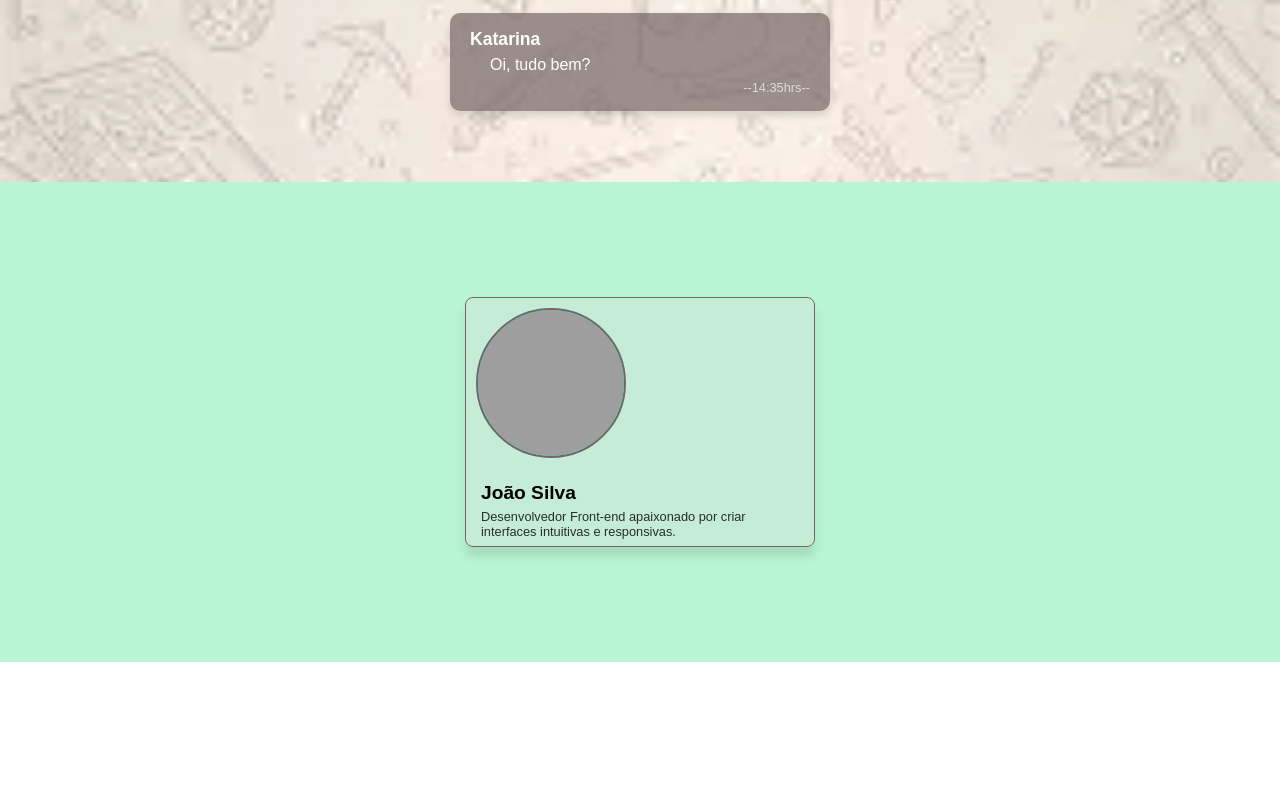
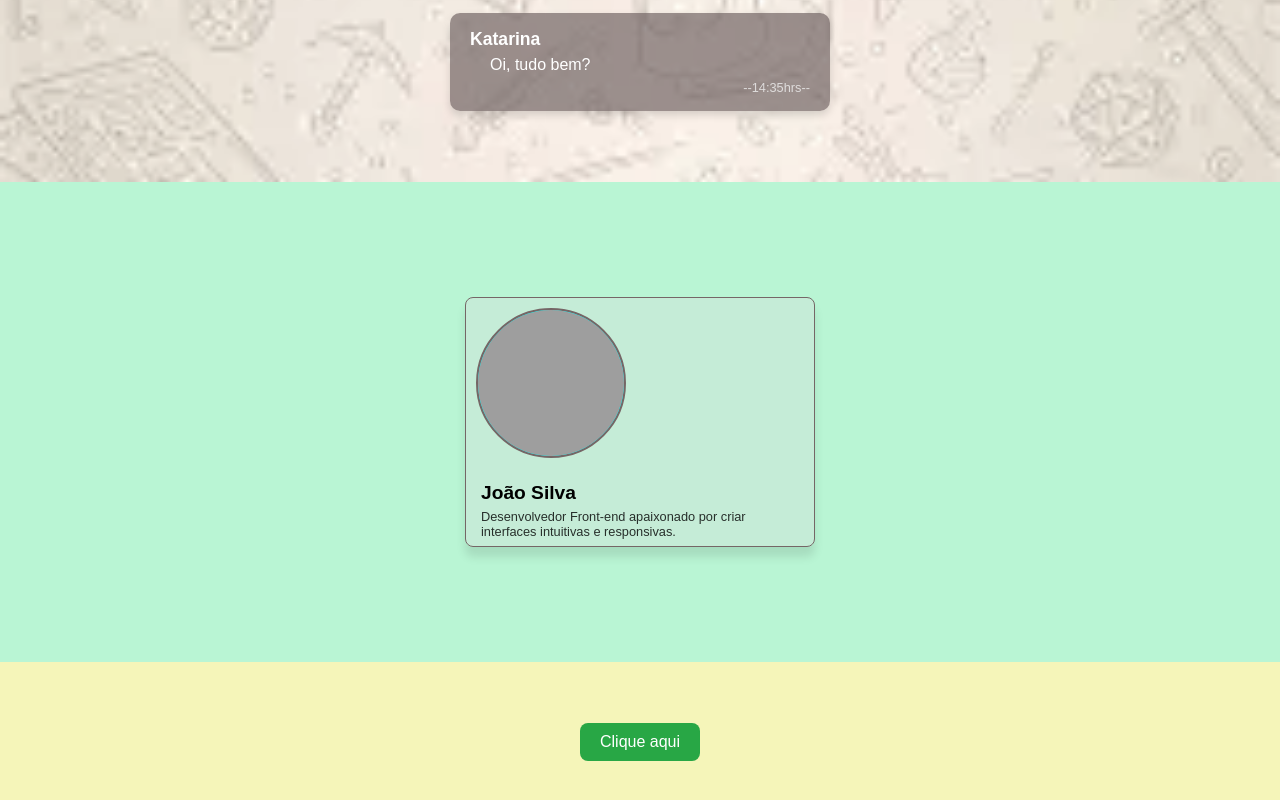
Before and after one commit to samellop3s/react-js-props-studies, a React (Vite) app: page / in a window 1280 px wide. Shown: the part 2218-3018 px from the top of the page. Before the commit the page ends 2880 px from the top, so only its background shows below. Built offline with nearby package versions, Linux system fonts and the light colour scheme; grey boxes are pictures that could not be loaded.

Commit message:
BotaoComAcao.jsx

```diff
--- /dev/null
+++ b/src/BotaoComAcao/AcaoDoBotao.jsx
@@ -0,0 +1,18 @@
+import Botao from "./Botao";
+
+function AcaoDoBotao() {
+    function Mensagem() {
+        alert("Botão clicado! Ação executada com sucesso.");
+    }
+    return (
+        <div>
+            <Botao
+                texto="Clique aqui"
+                corDeFundo="#28a745"
+                aoClicar={Mensagem}
+            />
+        </div>
+    )
+}
+
+export default AcaoDoBotao;
--- /dev/null
+++ b/src/BotaoComAcao/Botao.jsx
@@ -0,0 +1,24 @@
+import "../Style/Style.css";
+
+function Botao(props) {
+    return (
+        <div className="conteiner-botao">
+            <button className="botao"
+            style={{
+                backgroundColor: props.corDeFundo,
+                padding: "10px 20px",
+                borderRadius: "8px",
+                border: "none",
+                color: "#fff",
+                cursor: "pointer",
+                fontSize: "16px"
+            }}
+            onClick={props.aoClicar}
+        >
+            {props.texto}
+        </button>
+        </div>
+    );
+}
+
+export default Botao;
--- a/src/Style/Style.css
+++ b/src/Style/Style.css
@@ -240,3 +240,23 @@
   border: solid 2px #756666;
   background-color: aqua;
 }
+
+.conteiner-botao {
+  display: flex;
+  justify-content: center;
+  align-items: center;
+  width: 100%;
+  height: 20vh;
+  background:  rgba(231, 231, 82, 0.404);
+}
+
+.botao{
+  width: "150px";
+  height: "50px";
+  transition: transform 0.3s ease;
+}
+
+.botao:hover {
+  box-shadow: "0 4px 6px rgba(0, 0, 0, 0.1)";
+  transform: scale(1.03);
+}
--- a/src/main.jsx
+++ b/src/main.jsx
@@ -9,6 +9,7 @@ import InfoProfile from "./Profile/InfoProfile.jsx";
 import ProdutoInfo from "./Produto/ProdutoInfo.jsx";
 import TxtMensagem from "./Mensagem/TxtMensagem.jsx";
 import CartaoPerfilInfo from "./CartaoPerfil/CartaoPerfilInfo.jsx";
+import AcaoDoBotao from "./BotaoComAcao/AcaoDoBotao.jsx";
 
 
 
@@ -23,5 +24,6 @@ createRoot(document.getElementById("root")).render(
     <ProdutoInfo />
     <TxtMensagem />
     <CartaoPerfilInfo />
+    <AcaoDoBotao />
   </StrictMode>
 );
```
